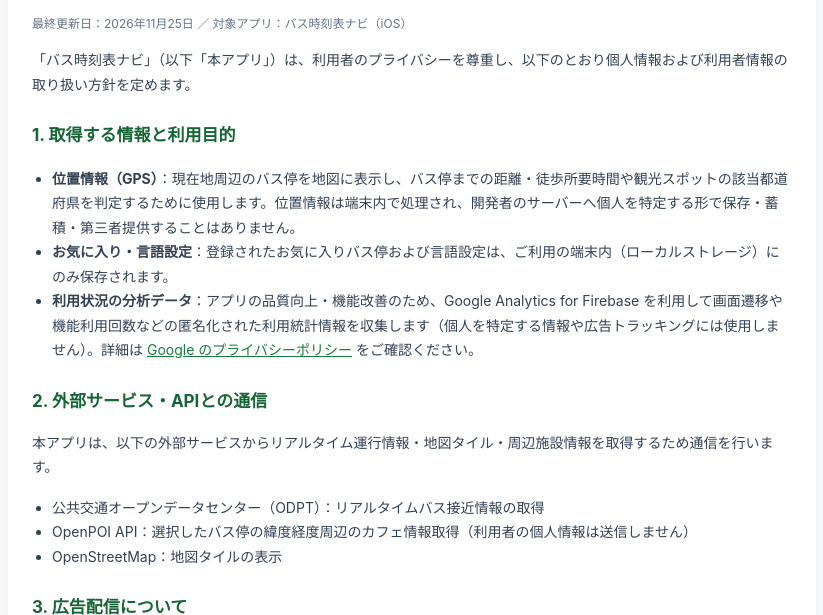
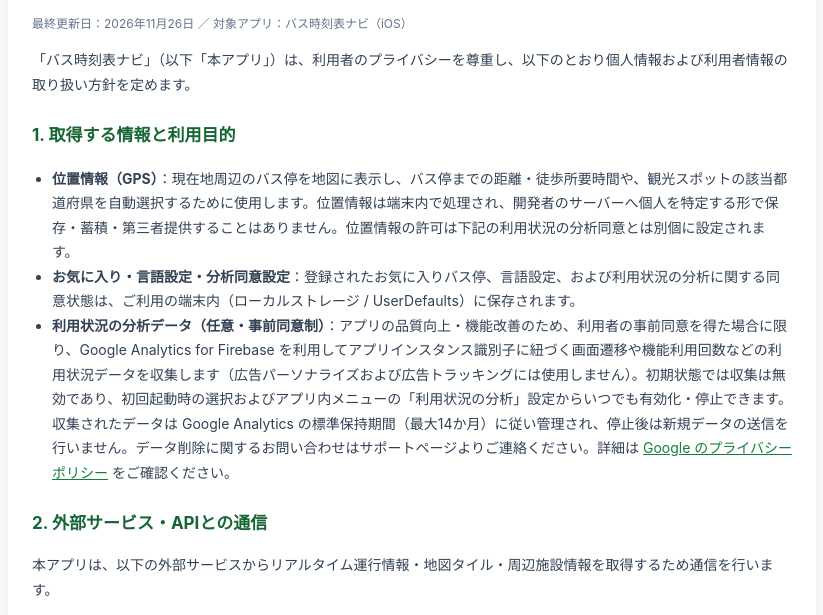
Before and after one commit to innerburg-works/bus-timetable-navi-site, a plain HTML site: page privacy.html in a window 1280 px wide. Shown: the part 109-724 px from the top of the page, without its empty margins (228-1051 px from the left). Drawn offline with Linux system fonts and the light colour scheme.

Commit message:
Update privacy.html for Analytics opt-in consent and retention details

```diff
--- a/privacy.html
+++ b/privacy.html
@@ -18,15 +18,15 @@
 <body>
   <div class="container">
     <h1>プライバシーポリシー</h1>
-    <p class="meta">最終更新日：2026年11月25日 ／ 対象アプリ：バス時刻表ナビ（iOS）</p>
+    <p class="meta">最終更新日：2026年11月26日 ／ 対象アプリ：バス時刻表ナビ（iOS）</p>
 
     <p>「バス時刻表ナビ」（以下「本アプリ」）は、利用者のプライバシーを尊重し、以下のとおり個人情報および利用者情報の取り扱い方針を定めます。</p>
 
     <h2>1. 取得する情報と利用目的</h2>
     <ul>
-      <li><strong>位置情報（GPS）</strong>：現在地周辺のバス停を地図に表示し、バス停までの距離・徒歩所要時間や観光スポットの該当都道府県を判定するために使用します。位置情報は端末内で処理され、開発者のサーバーへ個人を特定する形で保存・蓄積・第三者提供することはありません。</li>
-      <li><strong>お気に入り・言語設定</strong>：登録されたお気に入りバス停および言語設定は、ご利用の端末内（ローカルストレージ）にのみ保存されます。</li>
-      <li><strong>利用状況の分析データ</strong>：アプリの品質向上・機能改善のため、Google Analytics for Firebase を利用して画面遷移や機能利用回数などの匿名化された利用統計情報を収集します（個人を特定する情報や広告トラッキングには使用しません）。詳細は <a href="https://policies.google.com/privacy" target="_blank" rel="noopener">Google のプライバシーポリシー</a> をご確認ください。</li>
+      <li><strong>位置情報（GPS）</strong>：現在地周辺のバス停を地図に表示し、バス停までの距離・徒歩所要時間や、観光スポットの該当都道府県を自動選択するために使用します。位置情報は端末内で処理され、開発者のサーバーへ個人を特定する形で保存・蓄積・第三者提供することはありません。位置情報の許可は下記の利用状況の分析同意とは別個に設定されます。</li>
+      <li><strong>お気に入り・言語設定・分析同意設定</strong>：登録されたお気に入りバス停、言語設定、および利用状況の分析に関する同意状態は、ご利用の端末内（ローカルストレージ / UserDefaults）に保存されます。</li>
+      <li><strong>利用状況の分析データ（任意・事前同意制）</strong>：アプリの品質向上・機能改善のため、利用者の事前同意を得た場合に限り、Google Analytics for Firebase を利用してアプリインスタンス識別子に紐づく画面遷移や機能利用回数などの利用状況データを収集します（広告パーソナライズおよび広告トラッキングには使用しません）。初期状態では収集は無効であり、初回起動時の選択およびアプリ内メニューの「利用状況の分析」設定からいつでも有効化・停止できます。収集されたデータは Google Analytics の標準保持期間（最大14か月）に従い管理され、停止後は新規データの送信を行いません。データ削除に関するお問い合わせはサポートページよりご連絡ください。詳細は <a href="https://policies.google.com/privacy" target="_blank" rel="noopener">Google のプライバシーポリシー</a> をご確認ください。</li>
     </ul>
 
     <h2>2. 外部サービス・APIとの通信</h2>
```
